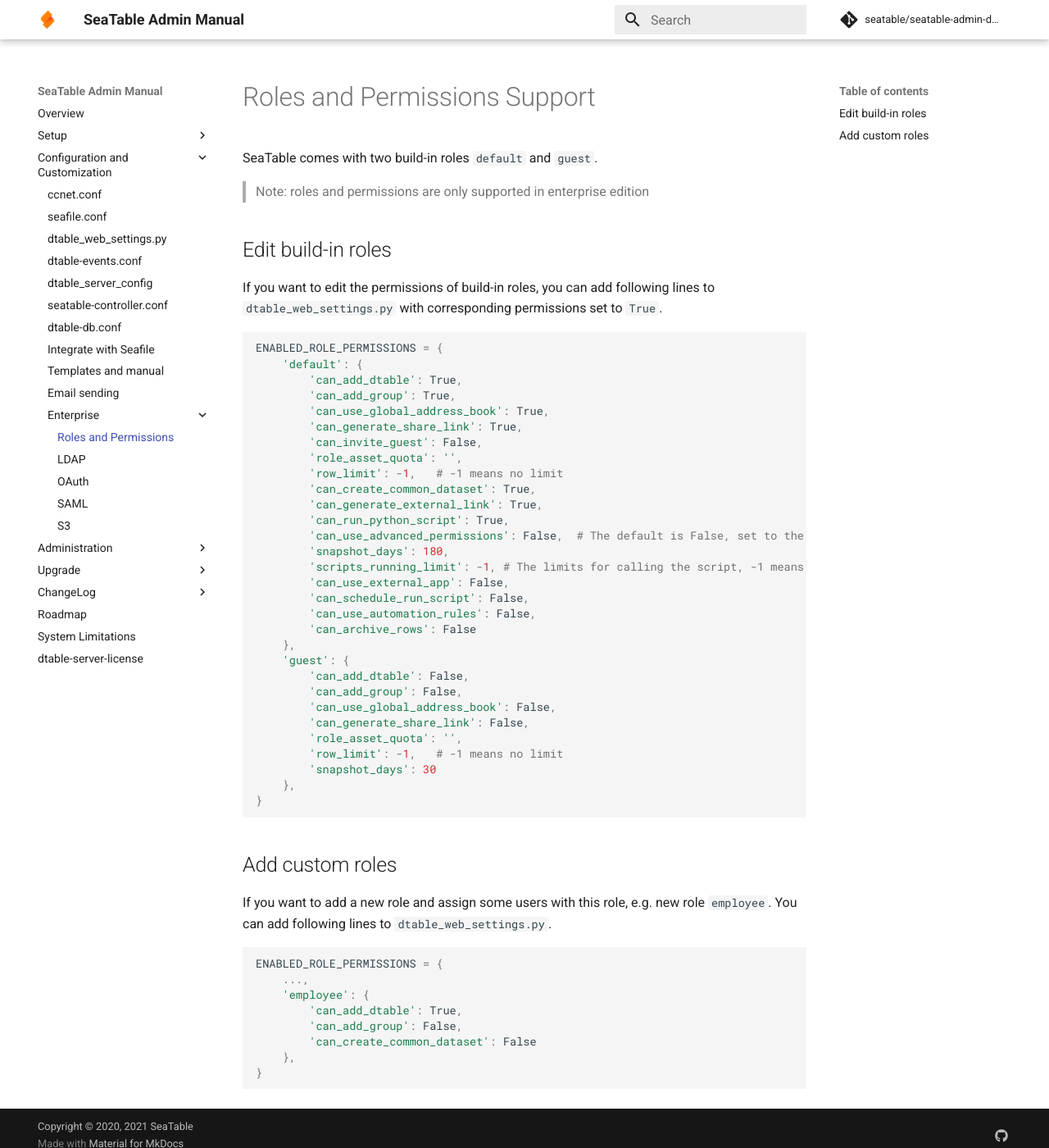
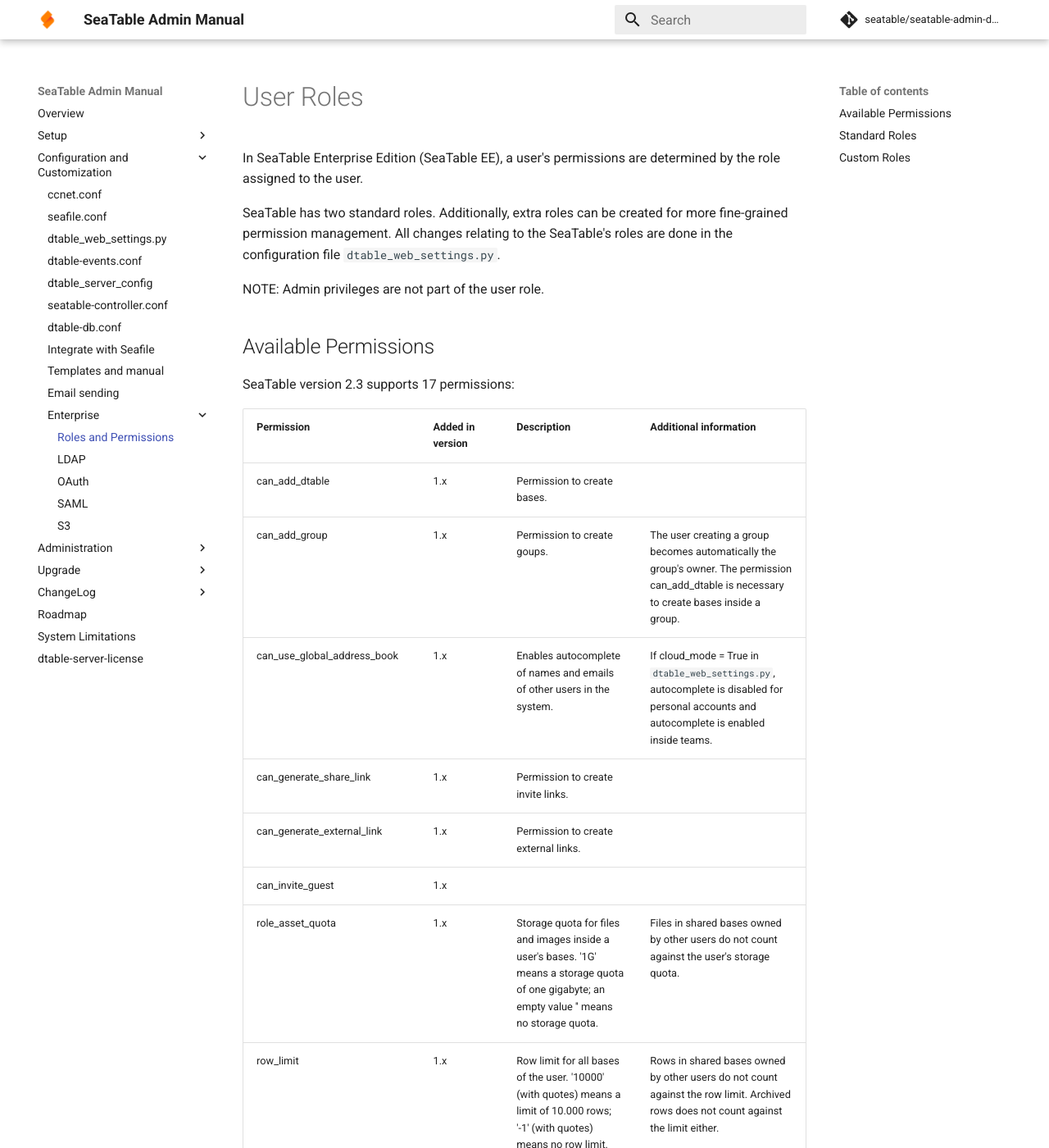
Before and after one commit to seatable/seatable-admin-docs, an MkDocs documentation site: the page built from manual/config/enterprise/roles_permissions.md, in a window 1280 px wide and 1400 px high. Shown: the whole window at 82% size. Built offline with MkDocs 1.6.1 and Material for MkDocs 9.7.7, drawn with Linux system fonts in a browser that asks for light colours; comment, search, counter and statistics services are not loaded; some of the changed text lies outside the part shown.

Commit message:
Extension of Roles

````diff
--- a/manual/config/enterprise/roles_permissions.md
+++ b/manual/config/enterprise/roles_permissions.md
@@ -1,12 +1,40 @@
-# Roles and Permissions Support
+# User Roles
 
-SeaTable comes with two build-in roles `default` and `guest`.
+In SeaTable Enterprise Edition (SeaTable EE), a user's permissions are determined by the role assigned to the user.
 
-> Note: roles and permissions are only supported in enterprise edition
+SeaTable has two standard roles. Additionally, extra roles can be created for more fine-grained permission management. All changes relating to the SeaTable's roles are done in the configuration file `dtable_web_settings.py`.
 
-## Edit build-in roles
+NOTE: Admin privileges are not part of the user role.
 
-If you want to edit the permissions of build-in roles, you can add following lines to `dtable_web_settings.py` with corresponding permissions set to `True`.
+
+
+## Available Permissions
+
+SeaTable version 2.3 supports 17 permissions:
+
+| Permission                   | Added in version | Description                                                  | Additional information                                       |
+| ---------------------------- | ---------------- | ------------------------------------------------------------ | ------------------------------------------------------------ |
+| can_add_dtable               | 1.x              | Permission to create bases.                                  |                                                              |
+| can_add_group                | 1.x              | Permission to create goups.                                  | The user creating a group becomes automatically the group's owner. The permission can_add_dtable is necessary to create bases inside a group. |
+| can_use_global_address_book  | 1.x              | Enables autocomplete of names and emails of other users in the system. | If cloud_mode = True in `dtable_web_settings.py`, autocomplete is disabled for personal accounts and autocomplete is enabled inside teams. |
+| can_generate_share_link      | 1.x              | Permission  to create invite links.                          |                                                              |
+| can_generate_external_link   | 1.x              | Permission to create external links.                         |                                                              |
+| can_invite_guest             | 1.x              |                                                              |                                                              |
+| role_asset_quota             | 1.x              | Storage  quota for files and images inside a user's bases. '1G' means a storage quota of one gigabyte; an empty value '' means no storage quota. | Files in shared bases owned by other users do not count against the user's storage quota. |
+| row_limit                    | 1.x              | Row  limit for all bases of the user. '10000' (with quotes) means a limit of 10.000 rows; '-1' (with quotes) means no row limit. | Rows in shared bases owned by other users do not count against the row limit.  Archived rows does not count against the limit either. |
+| can_create_common_dataset    | 1.x              | Permission to create common datasets (CDS). If set to False, the user cannot CDS, but the user can access existing CDS. |                                                              |
+| can_run_python_script        | 1.x              | Permission to run Python scripts.                            | The execution of Python scripts requires [the installation of FAAS Sccheduler and Python Runner](https://manual.seatable.io/docker/Python-Runner/Deploy%20SeaTable%20Python%20Runner/) |
+| can_use_advanced_permissions | 1.5              | Permission to use advanced permissions.                      | Advanced  permissions include table permissions, column permissions, view share, custom  sharing permissions, row locking, and base security settings. |
+| snapshot_days                | 2.1              | Retention period for snapshots in days. 180 (without quotes) means a storage period of 180 days; no value means an unlimited retention period. | Snapshots older than the retention period are automatically removed. |
+| can_use_external_app         | 2.2              | Permission to use external apps. If set to False, the menu is not shown. |                                                              |
+| can_use_automation_rules     | 2.2              | Permission to create and run automation rules.               |                                                              |
+| scripts_running_limit        | 2.3              | Number of *Python* scripts a user can run within a month. 100 (without quotes) means 100 script runs per month; -1 (without quotes) means unlimited script runs. | The script run counter is reset at the beginning of every month. Only visible if  can_run_python_script = True and Python Runner is available. |
+| can_schedule_run_script      | 2.3              | Permission to schedule the execution of Python scripts.      | The  permission can_run_python_script is also necessary to automatically run Python scripts. |
+| can_archive_rows             | 2.3              | Permission  to archive rows. If set to False, the user cannot archive rows and cannot create archive views. |                                                              |
+
+## Standard Roles
+
+The two standard roles `default`and `guest`are defined as follows:
 
 ```python
 ENABLED_ROLE_PERMISSIONS = {
@@ -15,45 +43,63 @@
         'can_add_group': True,
         'can_use_global_address_book': True,
         'can_generate_share_link': True,
+        'can_generate_external_link': True,
         'can_invite_guest': False,
         'role_asset_quota': '',
-        'row_limit': -1,   # -1 means no limit
+        'row_limit': -1,
         'can_create_common_dataset': True,
-        'can_generate_external_link': True,
         'can_run_python_script': True,
-        'can_use_advanced_permissions': False,  # The default is False, set to the True to enable advanced permissions, such as view sharing and column permissions
+        'can_use_advanced_permissions': True,
         'snapshot_days': 180,
-        'scripts_running_limit': -1, # The limits for calling the script, -1 means no limit
-        'can_use_external_app': False,
-        'can_schedule_run_script': False,
-        'can_use_automation_rules': False,
-        'can_archive_rows': False
+        'can_use_external_app': True,
+        'can_use_automation_rules': True,
+        'scripts_running_limit': -1,
+        'can_schedule_run_script': True,
+        'can_archive_rows': True
     },
     'guest': {
         'can_add_dtable': False,
         'can_add_group': False,
         'can_use_global_address_book': False,
         'can_generate_share_link': False,
+        'can_generate_external_link': True,
+        'can_invite_guest': False,
         'role_asset_quota': '',
-        'row_limit': -1,   # -1 means no limit
-        'snapshot_days': 30
+        'row_limit': -1,
+        'can_create_common_dataset': False,
+        'can_run_python_script': True,
+        'can_use_advanced_permissions': False,
+        'snapshot_days': 30,
+        'can_use_external_app': True,
+        'can_use_automation_rules': True,
+        'scripts_running_limit': -1,
+        'can_schedule_run_script': True,
+        'can_archive_rows': True
     },
 }
+```
+
+If you want to edit the standard roles, copy the above codeblock to `dtable_web_settings.py`and modify as per your needs. Restart SeaTable for the changes to take effect.
+
+
+
+## Custom Roles
+
+You can add extra roles by extending the codeblock in `dtable_web_settings.py`.
+
+To add a role `employee`, for example, add the following lines (beginning at `'employee'` and ending at `},` ) to the existing role definition.
 
 ```
+ENABLED_ROLE_PERMISSIONS = {
 
-## Add custom roles
-
-If you want to add a new role and assign some users with this role, e.g. new role `employee`. You can add following lines to `dtable_web_settings.py`.
-
-```python
-ENABLED_ROLE_PERMISSIONS = {
-    ...,
     'employee': {
         'can_add_dtable': True,
         'can_add_group': False,
         'can_create_common_dataset': False
     },
+
+
 }
+```
 
-```
+Restart SeaTable for the new role to become available in SeaTable.
````
